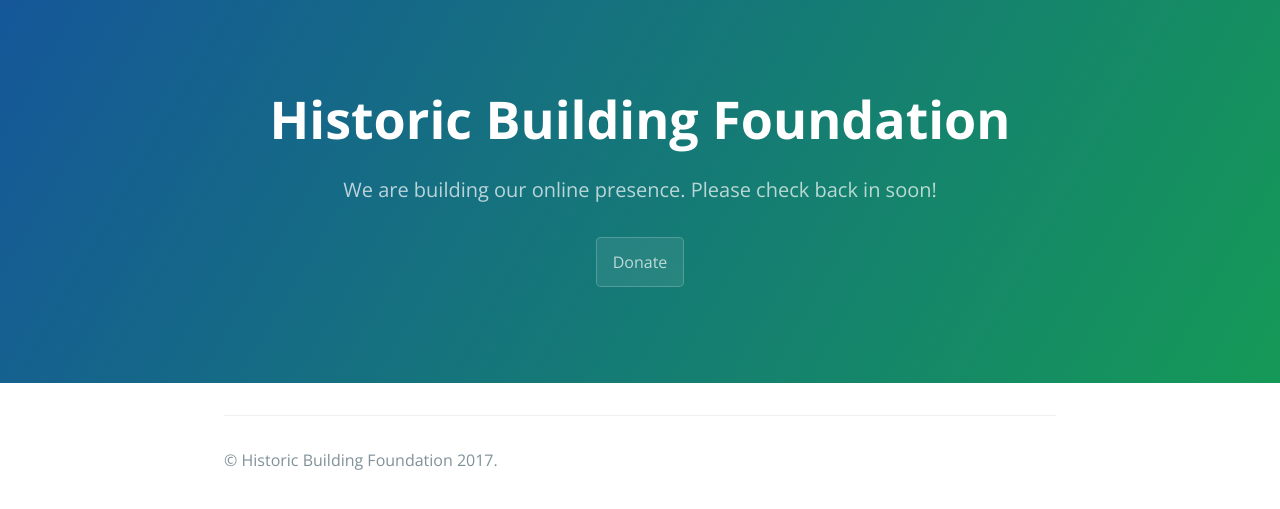
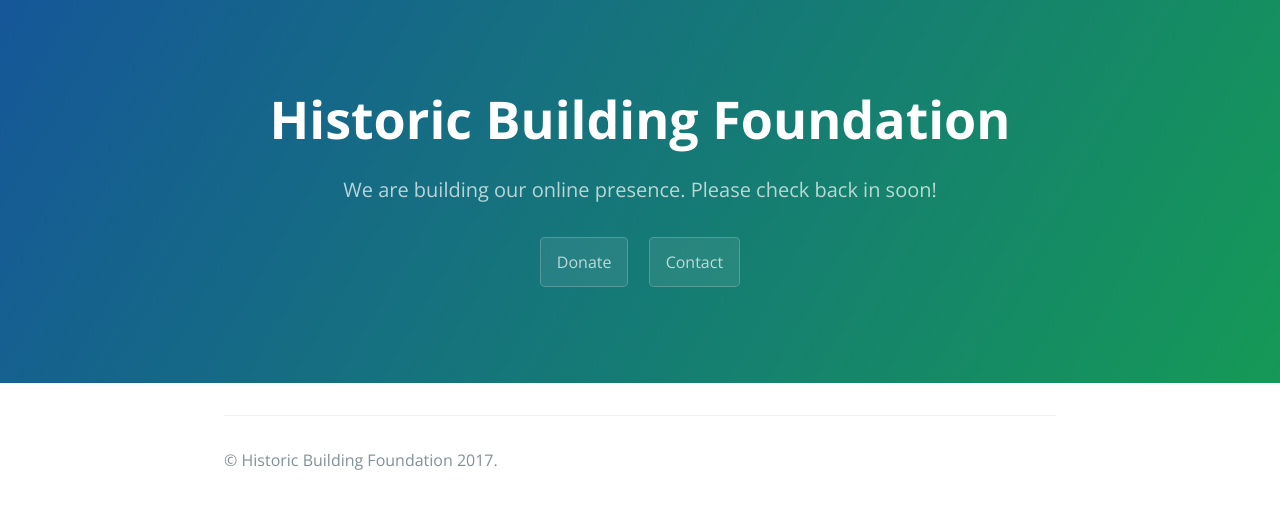
Before and after one commit to Historic-Building-Foundation/Historic-Building-Foundation-Website, a Jekyll site: the page built from index.md, in a window 1280 px wide. Shown: the top 509 px of the page. Built offline with Jekyll 4.4.1, drawn with Linux system fonts in a browser that asks for light colours.

Commit message:
Added Contact

```diff
--- a/_layouts/default.html
+++ b/_layouts/default.html
@@ -13,6 +13,7 @@
       <h1 class="project-name">{{ site.title | default: site.github.repository_name }}</h1>
       <h2 class="project-tagline">{{ site.description | default: site.github.project_tagline }}</h2>
       <a href="https://www.paypal.com/cgi-bin/webscr?cmd=_s-xclick&hosted_button_id=W8SD78MKXVCG6" class="btn">Donate</a>
+      <a href="suzanne@historicbuildingfoundation.org" class="btn">Contact</a>
       {% if site.github.is_project_page %}
         <!-- <a href="{{ site.github.repository_url }}" class="btn">View on GitHub</a> -->
       {% endif %}
```
